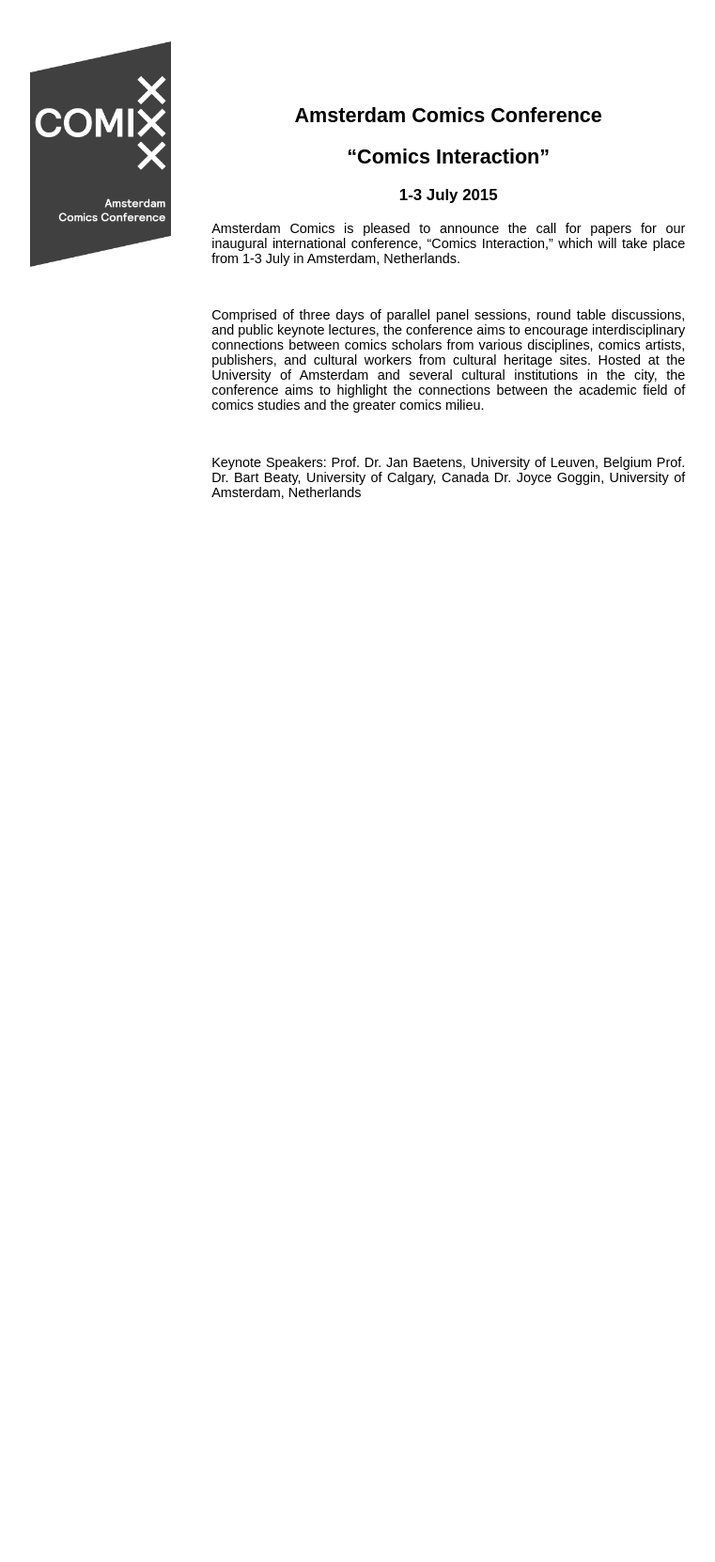
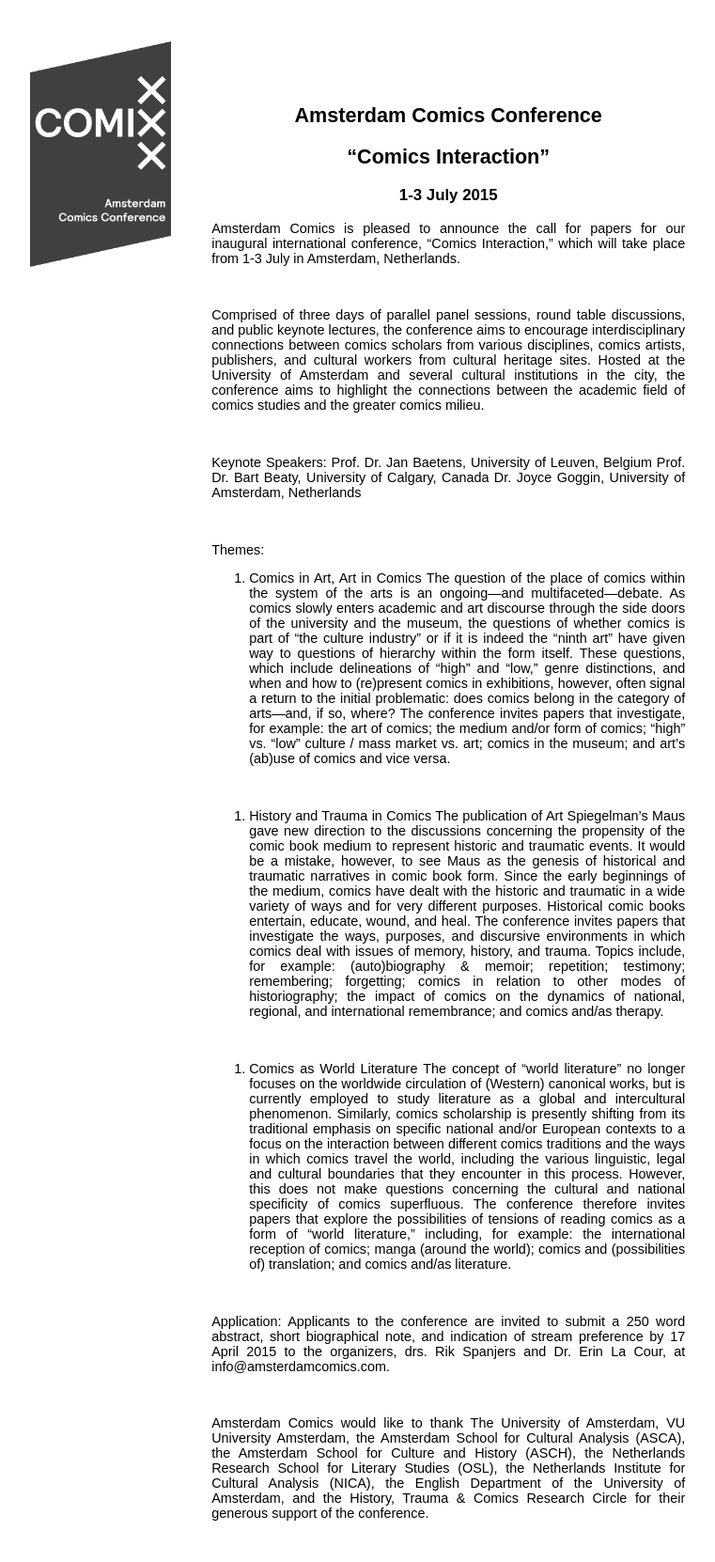
Before and after one commit to amsterdamcomics/amsterdamcomics.github.io, a Jekyll site: the page built from index.md, in a window 1280 px wide. Shown: the whole page at 94% size, without its empty margins (248-1009 px from the left). Built offline with Jekyll 4.4.1, drawn with Linux system fonts in a browser that asks for light colours; before the commit the page ends 900 px from its top, so only the background shows below that.

Commit message:
text added

```diff
--- a/index.md
+++ b/index.md
@@ -35,3 +35,56 @@
 Prof. Dr. Jan Baetens, University of Leuven, Belgium
 Prof. Dr. Bart Beaty, University of Calgary, Canada
 Dr. Joyce Goggin, University of Amsterdam, Netherlands
+
+<br>
+
+Themes:
+1. Comics in Art, Art in Comics
+The question of the place of comics within the system of the arts is an ongoing—and multifaceted—debate. As comics
+slowly enters academic and art discourse through the side doors of the university and the museum, the questions of
+whether comics is part of “the culture industry” or if it is indeed the “ninth art” have given way to questions of
+hierarchy within the form itself. These questions, which include delineations of “high” and “low,” genre
+distinctions, and when and how to (re)present comics in exhibitions, however, often signal a return to the initial
+problematic: does comics belong in the category of arts—and, if so, where? The conference invites papers that
+investigate, for example: the art of comics; the medium and/or form of comics; “high” vs. “low” culture / mass market
+vs. art; comics in the museum; and art’s (ab)use of comics and vice versa.
+
+<br>
+
+2. History and Trauma in Comics
+The publication of Art Spiegelman’s Maus gave new direction to the discussions concerning the propensity of the comic
+book medium to represent historic and traumatic events. It would be a mistake, however, to see Maus as the genesis of
+historical and traumatic narratives in comic book form. Since the early beginnings of the medium, comics have dealt
+with the historic and traumatic in a wide variety of ways and for very different purposes. Historical comic books
+entertain, educate, wound, and heal. The conference invites papers that investigate the ways, purposes, and
+discursive environments in which comics deal with issues of memory, history, and trauma. Topics include, for example:
+(auto)biography & memoir; repetition; testimony; remembering; forgetting; comics in relation to other modes of
+historiography; the impact of comics on the dynamics of national, regional, and international remembrance; and comics
+and/as therapy.
+
+<br>
+
+3. Comics as World Literature
+The concept of “world literature” no longer focuses on the worldwide circulation of (Western) canonical works, but is
+currently employed to study literature as a global and intercultural phenomenon. Similarly, comics scholarship is
+presently shifting from its traditional emphasis on specific national and/or European contexts to a focus on the
+interaction between different comics traditions and the ways in which comics travel the world, including the various
+linguistic, legal and cultural boundaries that they encounter in this process. However, this does not make questions
+concerning the cultural and national specificity of comics superfluous. The conference therefore invites papers that
+explore the possibilities of tensions of reading comics as a form of “world literature,” including, for example: the
+international reception of comics; manga (around the world); comics and (possibilities of) translation; and comics
+and/as literature.
+
+<br>
+
+Application:
+Applicants to the conference are invited to submit a 250 word abstract, short biographical note, and indication of
+stream preference by 17 April 2015 to the organizers, drs. Rik Spanjers and Dr. Erin La Cour, at info@amsterdamcomics.com.
+
+<br>
+
+Amsterdam Comics would like to thank The University of Amsterdam, VU University Amsterdam, the Amsterdam School for
+Cultural Analysis (ASCA), the Amsterdam School for Culture and History (ASCH), the Netherlands Research School for
+Literary Studies (OSL), the Netherlands Institute for Cultural Analysis (NICA), the English Department of the
+University of Amsterdam, and the History, Trauma & Comics Research Circle for their generous support of the
+conference.
```
